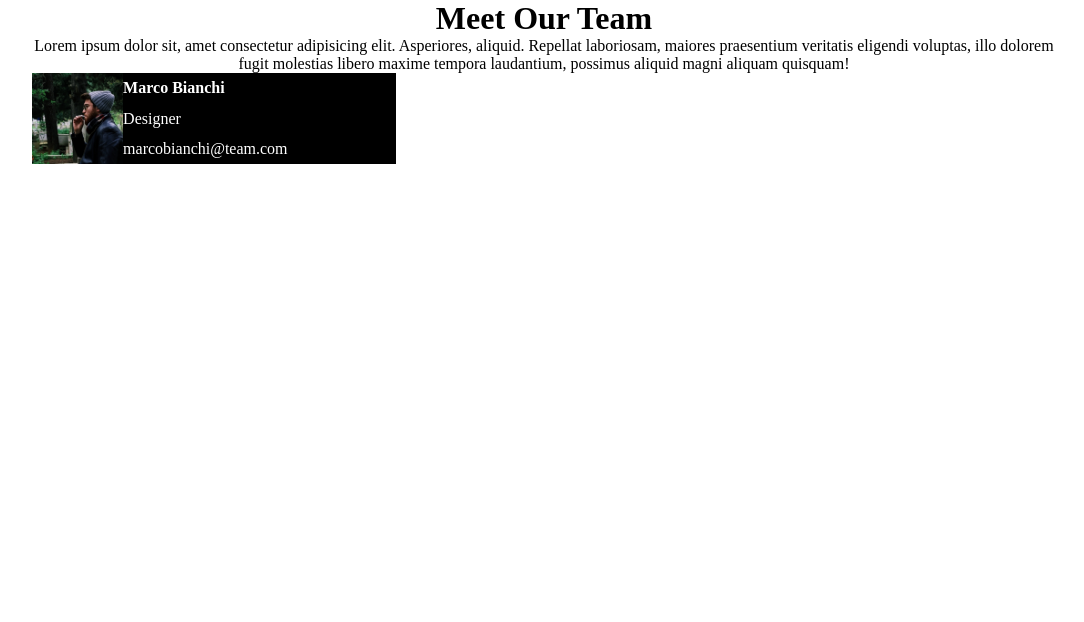
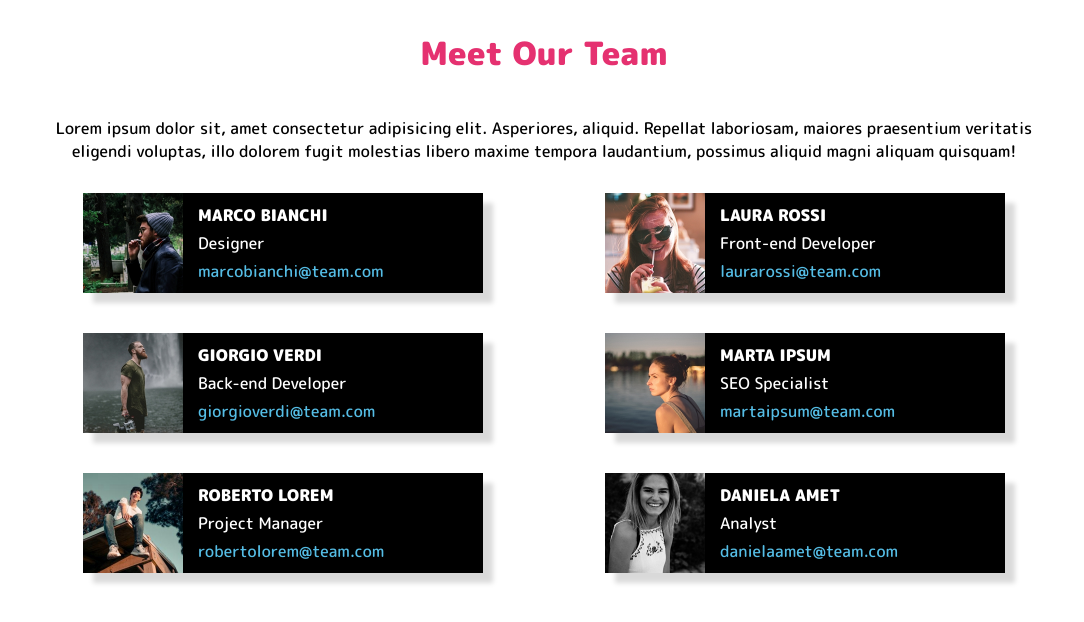
Before and after one commit to fabrizioruiz96/html-css-flex-card, a plain HTML site: page index.html in a window 1280 px wide. Shown: the whole page, without its empty margins (96-1180 px from the left). Drawn offline with Linux system fonts and the light colour scheme.

Commit message:
feat: submit assignment

```diff
--- a/css/style.css
+++ b/css/style.css
@@ -1,38 +1,60 @@
-*{
+* {
     margin: 0;
     padding: 0;
     box-sizing: border-box;
 }
 
-body{
+body {
     text-align: center;
     width: 80%;
-    margin: 0 auto;
+    margin: 30px auto;
+    font-family: "M PLUS Rounded 1c", sans-serif;
+    font-weight: 500;
 }
 
-.card-container{
-    display: flex;
-    justify-content: space-between;
-    flex-wrap: wrap;
+h1 {
+    color: #E53170;
+    margin-bottom: 40px;
+    font-weight: 900;
 }
 
-.card{
+.pres-team {
+    margin-bottom: 30px;
+}
+
+.card-container {
+    display: flex;
+    justify-content: space-around;
+    flex-wrap: wrap;
+    row-gap: 40px;
+    column-gap: 20px;
+}
+
+.card {
     background-color: black;
     color: white;
     text-align: start;
     display: flex;
+    column-gap: 15px;
+    flex-basis: 400px;
+    box-shadow: 10px 10px 5px rgba(0, 0, 0, 0.15);
 }
 
-.id-data{
-    display: flex;
-    flex-direction: column;
-    justify-content: space-around;
-}
-
-img{
+img {
     width: 25%;
 }
 
-ul{
-    list-style-type: none;
+.id-data {
+    display: flex;
+    flex-direction: column;
+    justify-content: center;
+    row-gap: 5px;
 }
+
+.id-name {
+    font-weight: 900;
+}
+
+.email {
+    color: #55BDE5;
+}
--- a/index.html
+++ b/index.html
@@ -5,20 +5,67 @@
     <meta charset="UTF-8" />
     <meta name="viewport" content="width=device-width, initial-scale=1.0" />
     <link rel="stylesheet" href="./css/style.css">
+    <link rel="preconnect" href="https://fonts.googleapis.com">
+    <link rel="preconnect" href="https://fonts.gstatic.com" crossorigin>
+    <link
+        href="https://fonts.googleapis.com/css2?family=Inter:ital,opsz,wght@0,14..32,100..900;1,14..32,100..900&family=M+PLUS+Rounded+1c:wght@100;300;400;500;700;800;900&display=swap"
+        rel="stylesheet">
     <title>Flex Cards</title>
 </head>
 
 <body>
     <h1>Meet Our Team</h1>
-        <p>Lorem ipsum dolor sit, amet consectetur adipisicing elit. Asperiores, aliquid. Repellat laboriosam, maiores praesentium veritatis eligendi voluptas, illo dolorem fugit molestias libero maxime tempora laudantium, possimus aliquid magni aliquam quisquam!</p>
+    <p class="pres-team">Lorem ipsum dolor sit, amet consectetur adipisicing elit. Asperiores, aliquid. Repellat
+        laboriosam, maiores praesentium veritatis eligendi voluptas, illo dolorem fugit molestias libero maxime tempora
+        laudantium, possimus aliquid magni aliquam quisquam!</p>
 
     <div class="card-container">
         <div class="card">
             <img src="./img/male1.png" alt="propic1">
             <section class="id-data">
-                    <b>Marco Bianchi</b>
+                <span class="id-name">MARCO BIANCHI</span>
                 <span>Designer</span>
-                    <span>marcobianchi@team.com</span>
+                <span class="email">marcobianchi@team.com</span>
+            </section>
+        </div>
+        <div class="card">
+            <img src="./img/female1.png" alt="propic2">
+            <section class="id-data">
+                <span class="id-name">LAURA ROSSI</span>
+                <span>Front-end Developer</span>
+                <span class="email">laurarossi@team.com</span>
+            </section>
+        </div>
+        <div class="card">
+            <img src="./img/male2.png" alt="propic3">
+            <section class="id-data">
+                <span class="id-name">GIORGIO VERDI</span>
+                <span>Back-end Developer</span>
+                <span class="email">giorgioverdi@team.com</span>
+            </section>
+        </div>
+        <div class="card">
+            <img src="./img/female2.png" alt="propic4">
+            <section class="id-data">
+                <span class="id-name">MARTA IPSUM</span>
+                <span>SEO Specialist</span>
+                <span class="email">martaipsum@team.com</span>
+            </section>
+        </div>
+        <div class="card">
+            <img src="./img/male3.png" alt="propic5">
+            <section class="id-data">
+                <span class="id-name">ROBERTO LOREM</span>
+                <span>Project Manager</span>
+                <span class="email">robertolorem@team.com</span>
+            </section>
+        </div>
+        <div class="card">
+            <img src="./img/female3.png" alt="propic6">
+            <section class="id-data">
+                <span class="id-name">DANIELA AMET</span>
+                <span>Analyst</span>
+                <span class="email">danielaamet@team.com</span>
             </section>
         </div>
 
```
Lines whose indentation alone changed are shown as unchanged.
